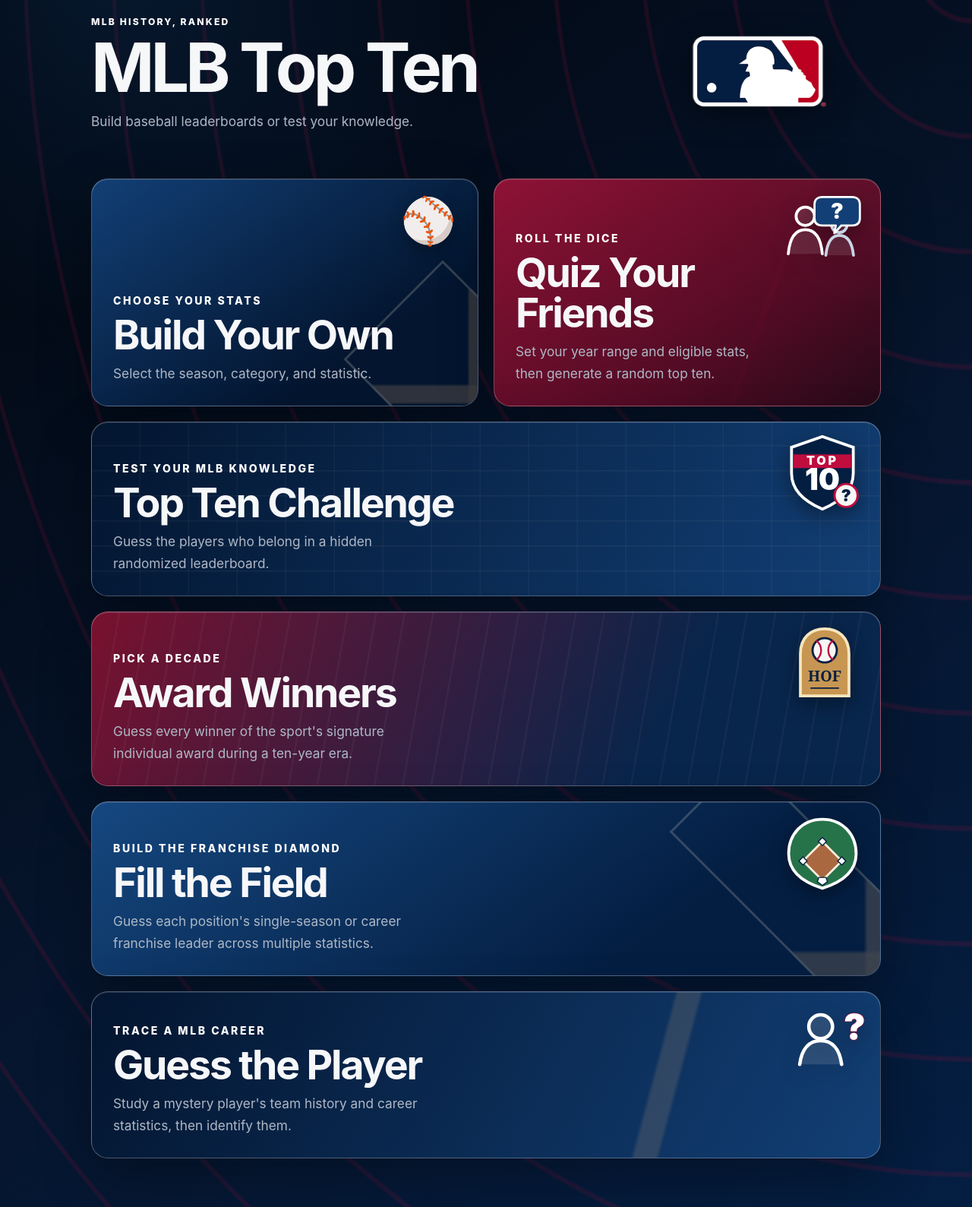
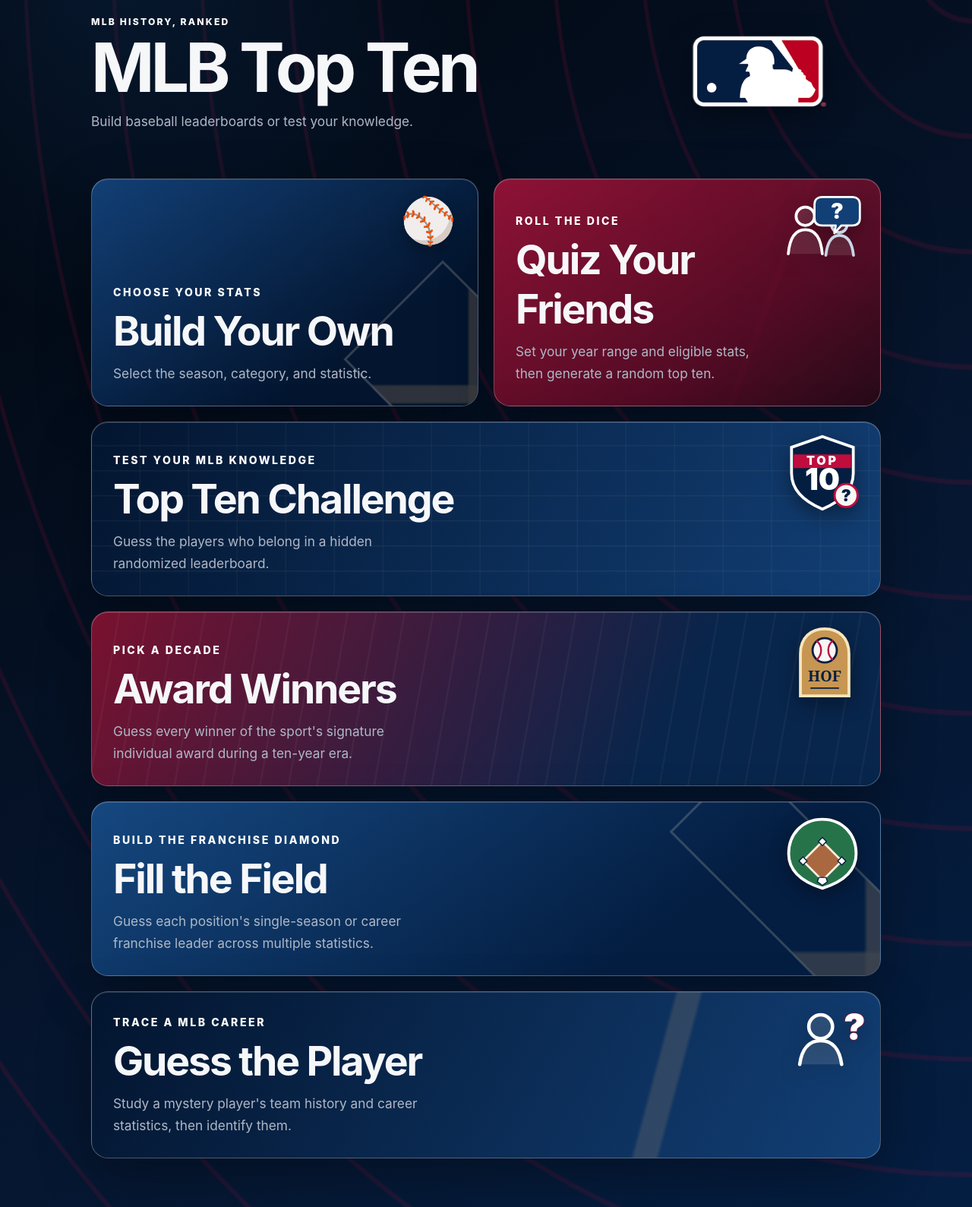
Before and after one commit to Kreeger21/top-ten-sports, a Flask app: page /mlb in a window 1280 px wide. Shown: the part 87-1676 px from the top of the page at 76% size. Run offline with Flask 3, Linux system fonts and the light colour scheme.

Commit message:
Revert MLB card typography normalization

```diff
--- a/static/styles.css
+++ b/static/styles.css
@@ -280,14 +280,9 @@ body.theme-mlb .path-card { justify-content: flex-end; }
 body.theme-mlb .path-card > * { position: relative; z-index: 2; }
 body.theme-mlb .path-card .path-number,
 body.theme-mlb .path-card .path-arrow { display: none; }
-body.theme-mlb .path-card > div { display: grid; align-content: end; gap: 10px; width: 100%; }
 body.theme-mlb .path-card h2 { font-size: clamp(2.2rem, 4.6vw, 3.35rem); }
 body.theme-mlb .path-card .eyebrow { font-size: .88rem; }
 body.theme-mlb .path-card p:last-child { max-width: 430px; font-size: 1.08rem; line-height: 1.65; }
-body.theme-mlb .path-card > div .eyebrow,
-body.theme-mlb .path-card > div h2,
-body.theme-mlb .path-card > div p { margin: 0; }
-body.theme-mlb .path-card > div h2 { line-height: 1; }
 body.theme-mlb .surprise-card > div { max-width: calc(100% - 112px); }
 body.theme-mlb .path-card::before {
   content: "";
```
